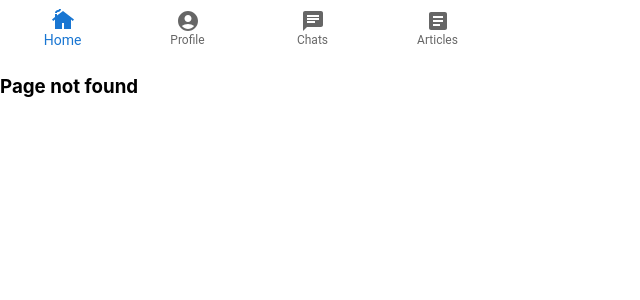
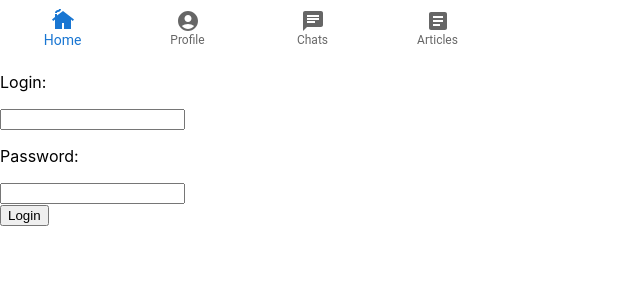
Before and after one commit to chalkinanatalya/GB_React, a React app: page /signin in a window 1280 px wide. Before the commit this address had no page. Shown: the top 300 px of the page, without its empty margins (0-640 px from the left). Built offline with nearby package versions, Linux system fonts and the light colour scheme.

Commit message:
Private/Public route

```diff
--- a/src/components/Main/Main.jsx
+++ b/src/components/Main/Main.jsx
@@ -10,6 +10,9 @@ import { Home } from "../../pages/Home";
 import Paper from "@mui/material/Paper";
 import { styled } from "@mui/material/styles";
 import Box from "@mui/material/Box";
+import { SignIn } from "../../pages/SignIn";
+import { PrivateRoute } from "../PrivateRouter";
+import { PublicRoute } from "../PublicRouter";
 
 const Item = styled(Paper)(({ theme }) => ({
   backgroundColor: theme.palette.mode === "dark" ? "#1A2027" : "#fff",
@@ -22,15 +25,18 @@ const Item = styled(Paper)(({ theme }) => ({
 export const Main = () => {
   return (
     <Switch>
-      <Route exact path="/" component={Home} />
-      <Route path="/profile" component={Profile} />
-      <Route path="/articles" component={Articles} />
+      <PublicRoute restricted={false} exact path="/" component={Home} />
+      <PublicRoute restricted={false} path="/profile" component={Profile} />
+      <PublicRoute restricted={false} path="/articles" component={Articles} />
+      <PublicRoute restricted={true} path="/signin" component={SignIn} />
 
       <Route path="/chats">
         <Box sx={{ width: "100%", maxWidth: 450, bgcolor: "background.paper" }}>
           <Item>
-            <Route exact path="/chats" component={ChatList} />
-            <Route path="/chats/:chatId/:chatName" component={Chats} />
+            <PrivateRoute path="/chats">
+              <Route exact path="/chats" component={ChatList} />
+              <Route path="/chats/:chatId/:chatName" component={Chats} />
+            </PrivateRoute>
           </Item>
         </Box>
       </Route>
--- /dev/null
+++ b/src/components/PrivateRouter.js
@@ -0,0 +1,8 @@
+import React, { useState } from "react";
+import { Redirect, Route } from "react-router-dom";
+import { useSelector } from "react-redux";
+
+export const PrivateRoute = (routeProps) => {
+  const isAuth = useSelector((state) => state.profile.isAuth);
+  return isAuth ? <Route {...routeProps} /> : <Redirect to="signin" />;
+};
--- /dev/null
+++ b/src/components/PublicRouter.js
@@ -0,0 +1,8 @@
+import React from "react";
+import { Redirect, Route } from "react-router-dom";
+import { useSelector } from "react-redux";
+
+export const PublicRoute = ({ restricted, ...routeProps }) => {
+  const isAuth = useSelector((state) => state.profile.isAuth);
+  return isAuth && restricted ? <Redirect to="/" /> : <Route {...routeProps} />;
+};
--- a/src/pages/Profile.jsx
+++ b/src/pages/Profile.jsx
@@ -1,12 +1,13 @@
 import React from "react";
 import { useSelector, useDispatch, shallowEqual } from "react-redux";
 
-import { toggleVisible, userName } from "../store/profile/actions";
+import { toggleVisible, userName, authProfile } from "../store/profile/actions";
 import { getProfileName, getProfileVisible } from "../store/profile/selectors";
 
 export const Profile = (props) => {
   const visible = useSelector(getProfileVisible, shallowEqual);
   const name = useSelector(getProfileName, shallowEqual);
+  const isAuth = useSelector(state => state.profile.isAuth);
   const dispatch = useDispatch();
 
   return (
@@ -29,6 +30,12 @@ export const Profile = (props) => {
       />
       <br />
       <button onClick={() => dispatch(toggleVisible)}>change profile</button>
+      <p>{name}</p>
+      {isAuth ? (
+        <button onClick={() => dispatch(authProfile(false))}>Sign Out</button>
+      ) : (
+        <button onClick={() => props.history.push("/signin")}>Sign In</button>
+      )}
     </>
   );
 };
--- /dev/null
+++ b/src/pages/SignIn.jsx
@@ -0,0 +1,35 @@
+import React, { useState } from "react";
+import { useDispatch } from "react-redux";
+import { authProfile } from "../store/profile/actions";
+import { Redirect } from "react-router-dom";
+
+export const SignIn = (props) => {
+  const [login, setLogin] = useState("");
+  const [password, setPassword] = useState("");
+  const [error, setError] = useState("");
+  const dispatch = useDispatch();
+
+  const handleSubmit = (e) => {
+    e.preventDefault();
+    setError("");
+
+    if (login !== "gb" || password !== "gb") {
+      setError("Invalid login or password");
+    } else {
+      dispatch(authProfile(true));
+      //   return <Redirect to="/chats" />;
+      props.history.push("/chats");
+    }
+  };
+  return (
+    <form onSubmit={handleSubmit}>
+      <p>Login:</p>
+      <input type="text" onChange={(e) => setLogin(e.target.value)} />
+      <p>Password:</p>
+      <input type="password" onChange={(e) => setPassword(e.target.value)} />
+      <br />
+      <button type="submit">Login</button>
+      {error && <p style={{ color: "red" }}>{error}</p>}
+    </form>
+  );
+};
--- a/src/store/index.js
+++ b/src/store/index.js
@@ -14,7 +14,7 @@ export const composeEnhancers =
 const persistConfig = {
   key: "root",
   storage,
-  blacklist: ["profile", "articles"],
+  blacklist: ["articles"],
 };
 
 const rootReducer = combineReducers({
--- a/src/store/profile/actions.js
+++ b/src/store/profile/actions.js
@@ -1,5 +1,6 @@
 export const TOGGLE_PROFILE = "PROFILE::TOGGLE_PROFILE";
 export const USER_NAME = `PROFILE::USER_NAME`;
+export const AUTH_PROFILE = "PROFILE::IS_AUTH";
 
 export const toggleVisible = {
   type: TOGGLE_PROFILE,
@@ -11,3 +12,8 @@ export function userName(value) {
     user: value,
   };
 }
+
+export const authProfile = (isAuth) => ({
+  type: AUTH_PROFILE,
+  isAuth,
+});
--- a/src/store/profile/reducer.js
+++ b/src/store/profile/reducer.js
@@ -1,8 +1,9 @@
-import { TOGGLE_PROFILE, USER_NAME } from "./actions";
+import { TOGGLE_PROFILE, USER_NAME, AUTH_PROFILE } from "./actions";
 
 const initialState = {
   visible: false,
   name: "User",
+  isAuth: false,
 };
 
 export const profileReducer = (state = initialState, action) => {
@@ -19,6 +20,12 @@ export const profileReducer = (state = initialState, action) => {
         name: action.user,
       };
     }
+    case AUTH_PROFILE: {
+      return {
+        ...state,
+        isAuth: action.isAuth,
+      };
+    }
     default: {
       return state;
     }
```
